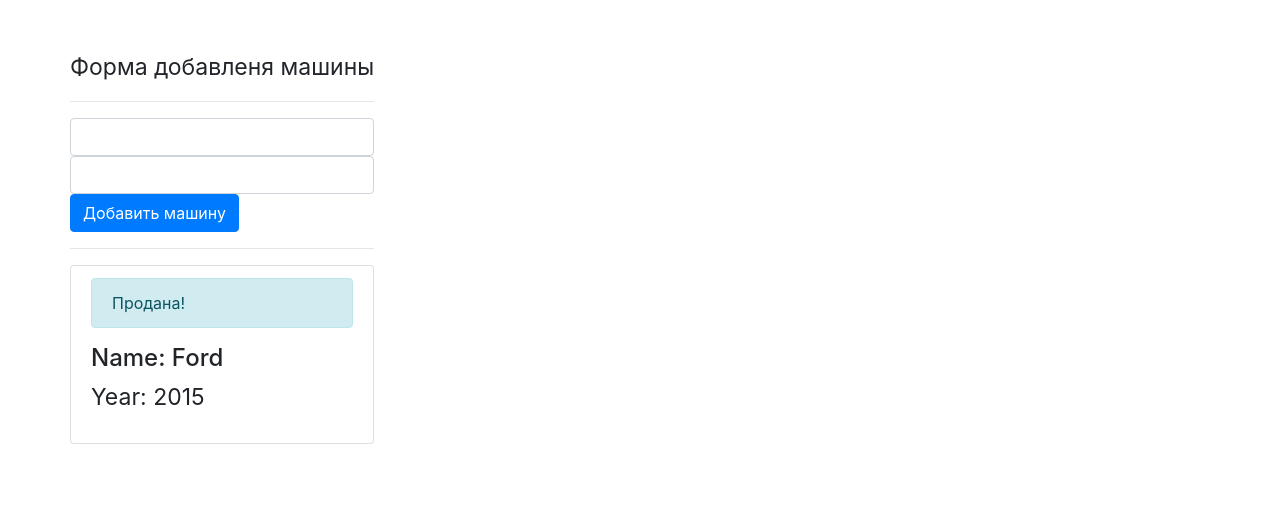
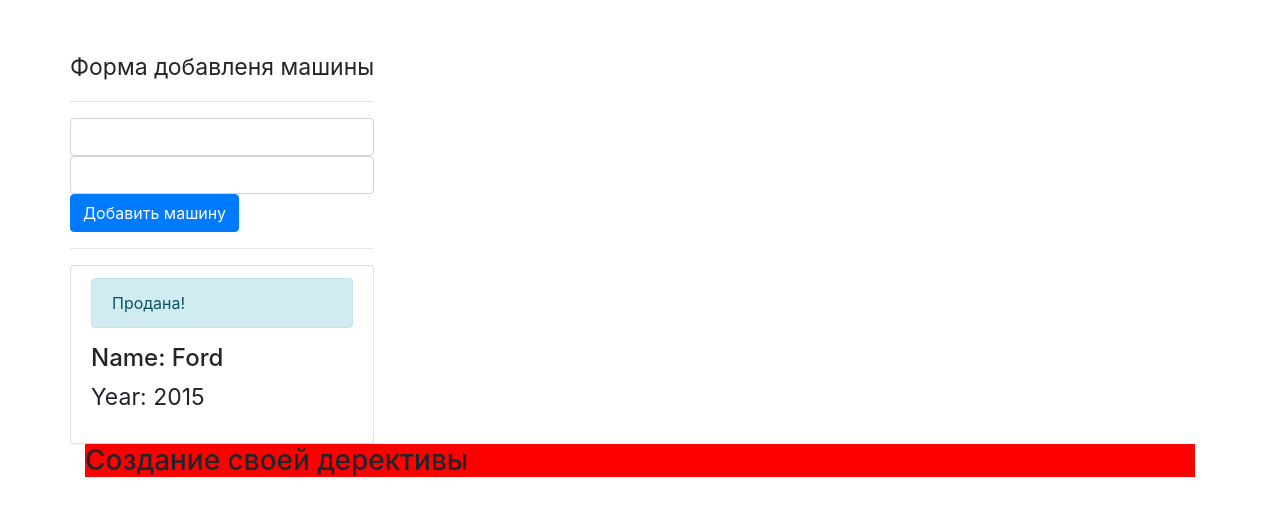
Before and after one commit to Aionoff/ng2-course-theory, an Angular app: page / in a window 1280 px wide. Shown: the top 516 px of the page. Built offline with nearby package versions, Linux system fonts and the light colour scheme.

Commit message:
background directive has been implemented

```diff
--- a/src/app/app.component.html
+++ b/src/app/app.component.html
@@ -5,3 +5,9 @@
     </div>
   </div>
 </div>
+
+<div class="container">
+  <div class="col-xs-8 col-xs-offset-2">
+    <h3 appBackground>{{ headerText }}</h3>
+  </div>
+</div>
--- a/src/app/app.component.ts
+++ b/src/app/app.component.ts
@@ -7,4 +7,5 @@ import { Component } from '@angular/core';
 })
 export class AppComponent {
   title = 'ng2-course-theory';
+  headerText = "Создание своей дерективы";
 }
--- a/src/app/app.module.ts
+++ b/src/app/app.module.ts
@@ -9,6 +9,7 @@ import { from } from 'rxjs';
 import { CarsComponent } from './cars/cars.component';
 import { CarComponent } from './car/car.component';
 import { AddCarComponent } from './add-car/add-car.component';
+import { BackgroundDirective } from './directives/background.directive';
 
 @NgModule({
   declarations: [
@@ -16,7 +17,8 @@ import { AddCarComponent } from './add-car/add-car.component';
     MyComponent,
     CarsComponent,
     CarComponent,
-    AddCarComponent
+    AddCarComponent,
+    BackgroundDirective
   ],
   imports: [
     BrowserModule,
--- /dev/null
+++ b/src/app/directives/background.directive.ts
@@ -0,0 +1,13 @@
+import { Directive, ElementRef, OnInit } from '@angular/core';
+
+@Directive({
+    selector: '[appBackground]'
+})
+
+export class BackgroundDirective implements OnInit {
+    constructor(private element: ElementRef) { }
+
+    ngOnInit(){
+        this.element.nativeElement.style.backgroundColor = 'red';
+    }
+}
```
